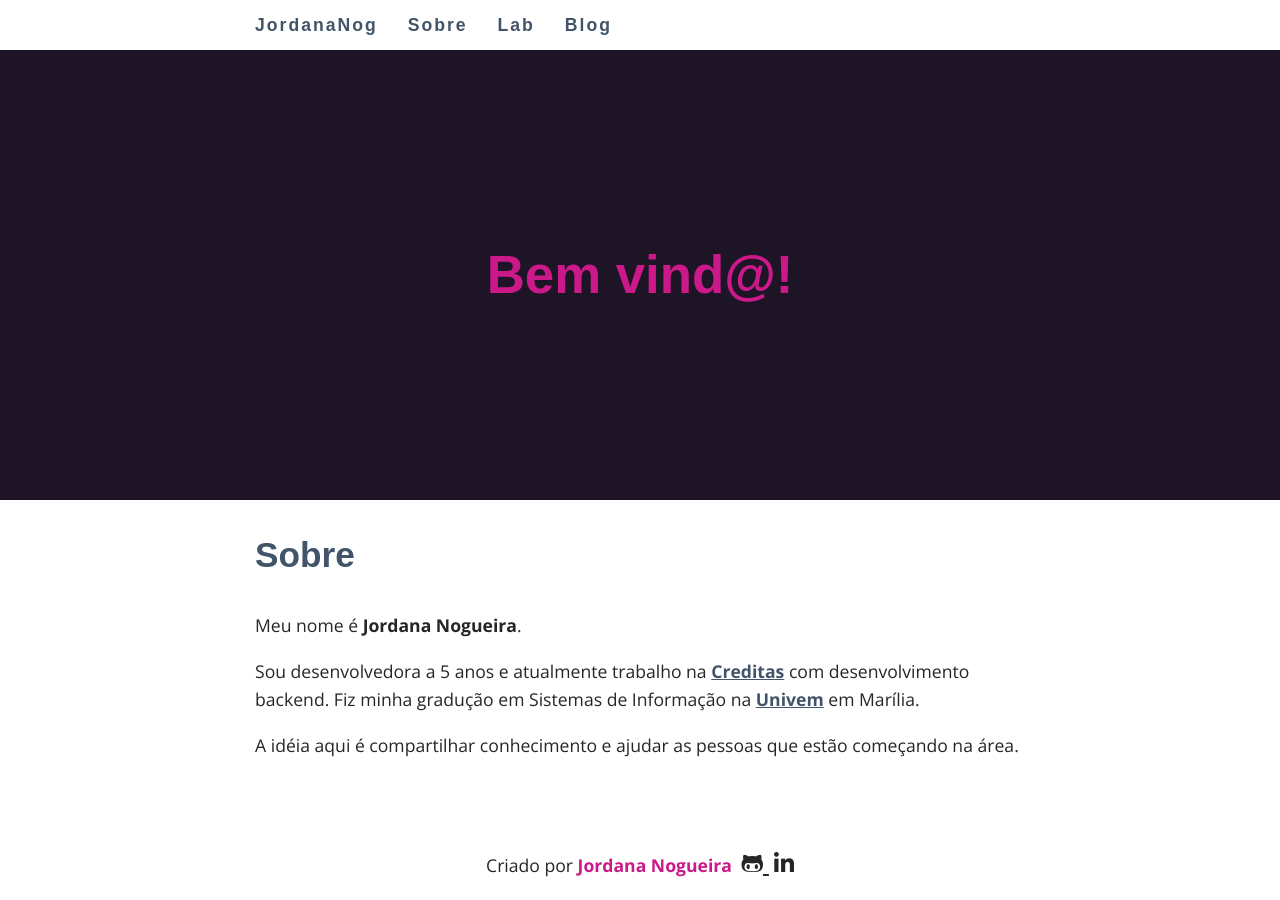
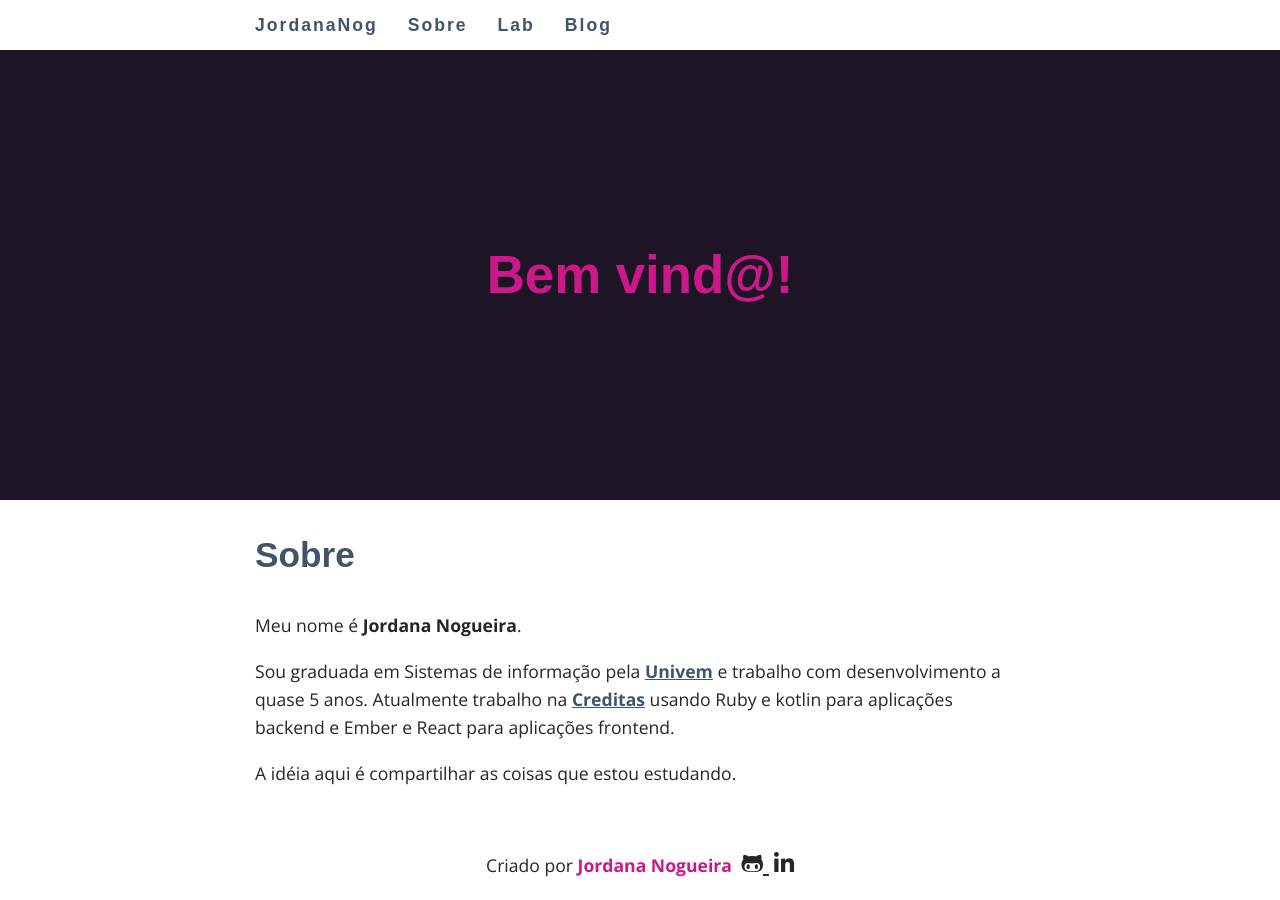
Before and after one commit to JordanaN/JordanaN.github.io, a Jekyll site: the page built from _pages/01_about.md, in a window 1280 px wide. Built offline with Jekyll 4.4.1, drawn with Linux system fonts in a browser that asks for light colours; nearby versions of some CDN libraries; some web fonts are replaced.

Commit message:
arrumando o footer e add texto sobre

```diff
--- a/_pages/01_about.md
+++ b/_pages/01_about.md
@@ -7,6 +7,6 @@ permalink: /about/
 
 Meu nome é **Jordana Nogueira**.
 
-Sou desenvolvedora a 5 anos e atualmente trabalho na [Creditas](https://www.creditas.com.br/) com desenvolvimento backend. Fiz minha gradução em Sistemas de Informação na [Univem](https://www.univem.edu.br/cursos/sistemas-de-informacao) em Marília.
+Sou graduada em Sistemas de informação pela [Univem](https://www.univem.edu.br/cursos/sistemas-de-informacao) e trabalho com desenvolvimento a quase 5 anos. Atualmente trabalho na [Creditas](https://www.creditas.com.br/) usando Ruby e kotlin para aplicações backend e Ember e React para aplicações frontend.
 
-A idéia aqui é compartilhar conhecimento e ajudar as pessoas que estão começando na área.
+A idéia aqui é compartilhar as coisas que estou estudando.
```
